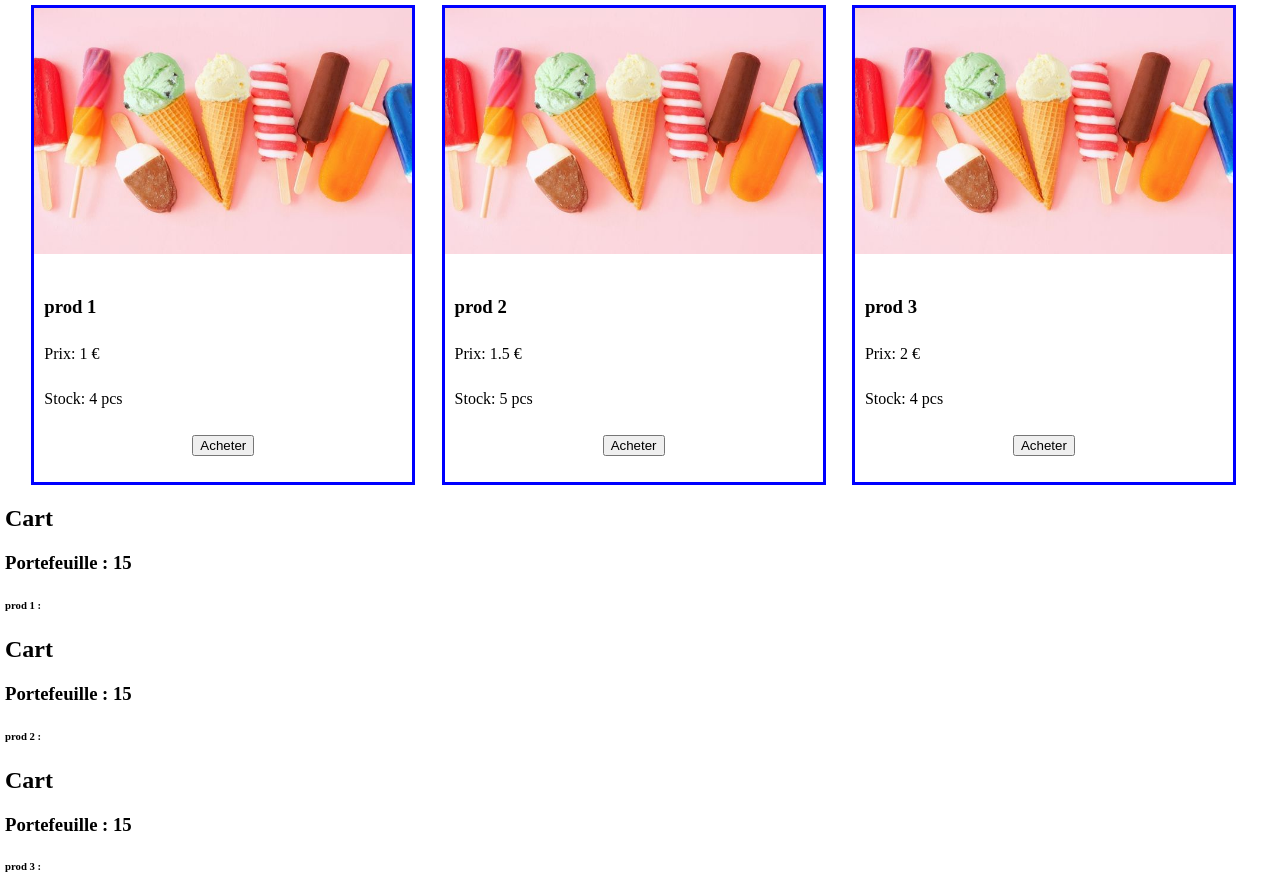
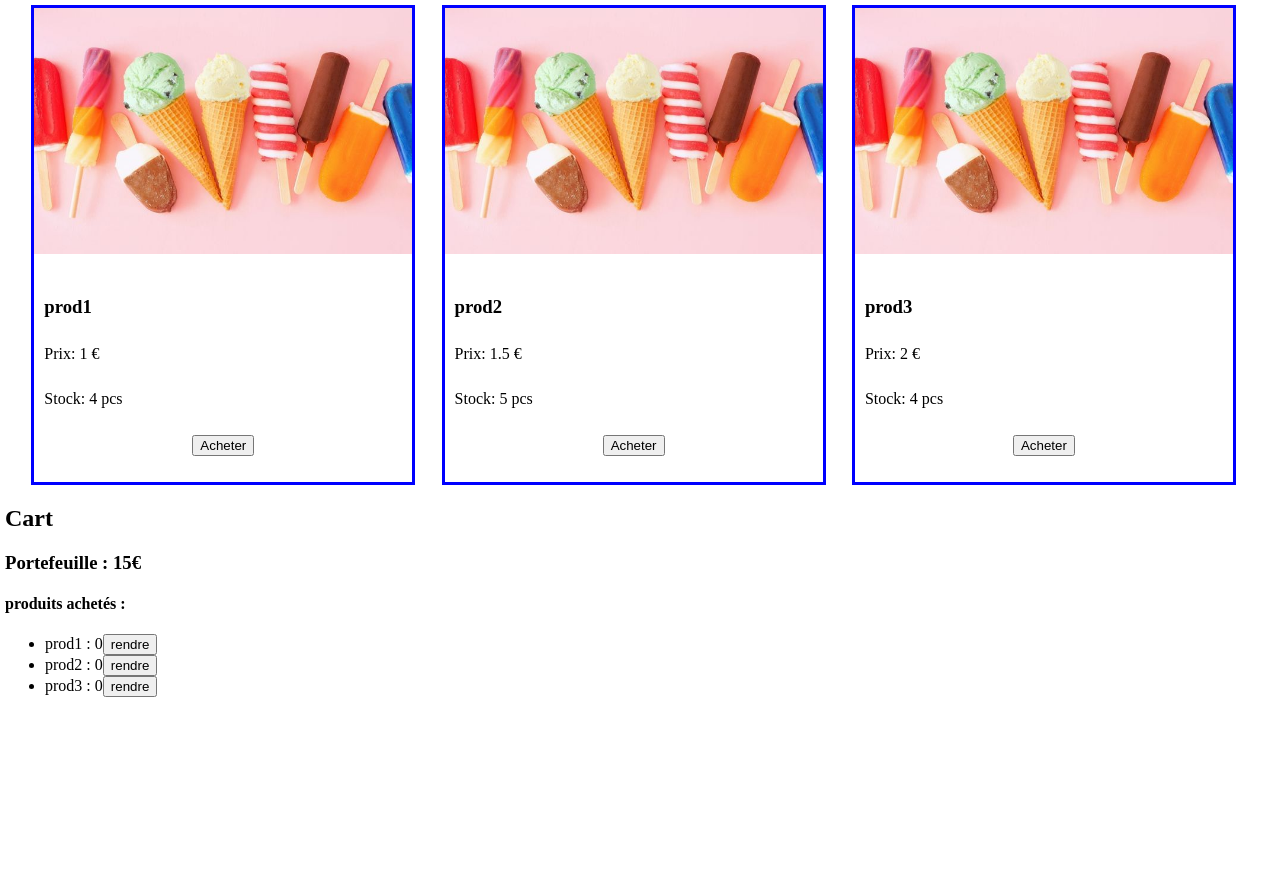
Before and after one commit to lalalandcloud/eShopy, a React (Vite) app: page / in a window 1280 px wide. After the commit the page ends 800 px from the top, so only its background shows below. Built offline with nearby package versions, Linux system fonts and the light colour scheme.

Commit message:
stock+panier+cart

```diff
--- a/data.json
+++ b/data.json
@@ -1,16 +1,16 @@
 [
     {
-        "name" : "prod 1" ,
+        "name" : "prod1" ,
         "price" : " 1" ,
         "stock" : "4"
     },
     {
-        "name" : "prod 2" ,
+        "name" : "prod2" ,
         "price" : "1.5" ,
         "stock" : "5"
     },
     {
-        "name" : "prod 3" ,
+        "name" : "prod3" ,
         "price" : "2" ,
         "stock" : "4"
     }
--- a/src/App.jsx
+++ b/src/App.jsx
@@ -9,7 +9,17 @@ function App() {
   const [cart, setCart] = useState ([])
   const [select, setSelect] = useState(null)
   const [stockList, setStockList] = useState(json.map (item => Number(item.stock)))
-  const [panier, setPanier] = useState(0)
+  const [nomProduit, setNomProduit] = useState(json.map (item => (item.name)))
+  const [panier, setPanier] = useState({
+    "prod1" : 0,
+    "prod2" : 0,
+    "prod3" : 0
+})
+
+  const rendre = (index) => {
+
+  }
+
 
   const handleBuy = (index) => {
     const price = parseFloat(json[index].price.trim());
@@ -21,9 +31,12 @@ function App() {
         return newStock
       });
       setArgent(prev => prev - price)
-      setPanier(prev => prev + 1)
+      setPanier(prev => ({
+        ...prev,
+        [json[index].name] : prev[json[index].name] +1
+      }))
     }
-  };
+  }
 
   // const incrementation = () => {
   //   if (stock > 0 && argent > price){
@@ -41,7 +54,6 @@ function App() {
 
   return (
     <>
-
       <div id='divAppCards'>
         {json.map((item, index) => (
             <Card
@@ -57,15 +69,11 @@ function App() {
       </div>
 
       <div>
-        {json.map((item, index) =>(
-
           <Cart
-            key={index}
             argent={argent}
-            name={item.name}
-            cb={item.panier}
+            cb={panier}
+            name={nomProduit}
           />
-        ))}
       </div>
 
     </>
--- a/src/components/card/card.jsx
+++ b/src/components/card/card.jsx
@@ -28,7 +28,6 @@ function Card({cardImg, name, price, stock, onBuy, argent}){
             </div>
         </div>
     )
-
 }
 
 export default Card;
--- a/src/components/cart/cart.jsx
+++ b/src/components/cart/cart.jsx
@@ -1,18 +1,27 @@
 import './cart.css'
 
-function Cart({argent, name, cb}){
+function Cart({argent, cb}){
+    console.log("Contenu du panier:", cb);
     return(
         <div id='divGloCart'>
             <div>
                 <h2>Cart</h2>
-                <h3>Portefeuille : {argent}</h3>
+                <h3>Portefeuille : {argent}€</h3>
             </div>
             <div>
                 <div>
                     {/* <img src="" alt="" /> */}
                 </div>
                 <div>
-                    <h6>{name} : {cb}</h6>
+                    <h4>produits achetés :</h4>
+                    <ul>
+                        {Object.entries(cb || {}).map(([name, qty]) => (
+                            <li key={name}>
+                                {name} : {qty}
+                                <button>rendre</button>
+                            </li>
+                        ))}
+                    </ul>
                 </div>
             </div>
         </div>
```
